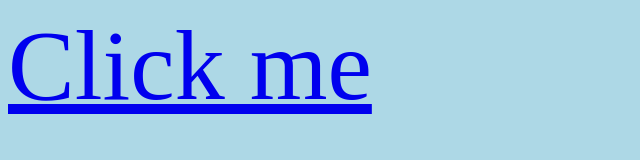
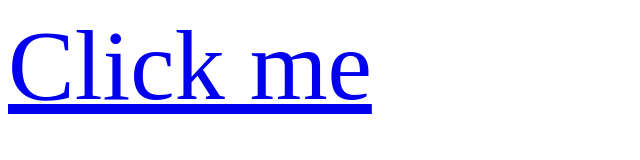
Before and after one commit to chris-05/chris-05.github.io, a plain HTML site: page index.html in a window 1280 px wide. Shown: the whole page, without its empty margins (0-640 px from the left). Drawn offline with Linux system fonts and the light colour scheme.

Commit message:
Update index.html

```diff
--- a/index.html
+++ b/index.html
@@ -2,7 +2,7 @@
 <html lang="en">
 
 <head>
-    <title>Document</title>
+    <title>Fuck Yeah</title>
 </head>
 
 <style>
@@ -11,7 +11,7 @@
     }
 </style>
 
-<body bgcolor="lightblue">
+<body>
     <a class="font" href = "https://www.youtube.com/watch?v=dQw4w9WgXcQ">
     Click me
     </a>
```
